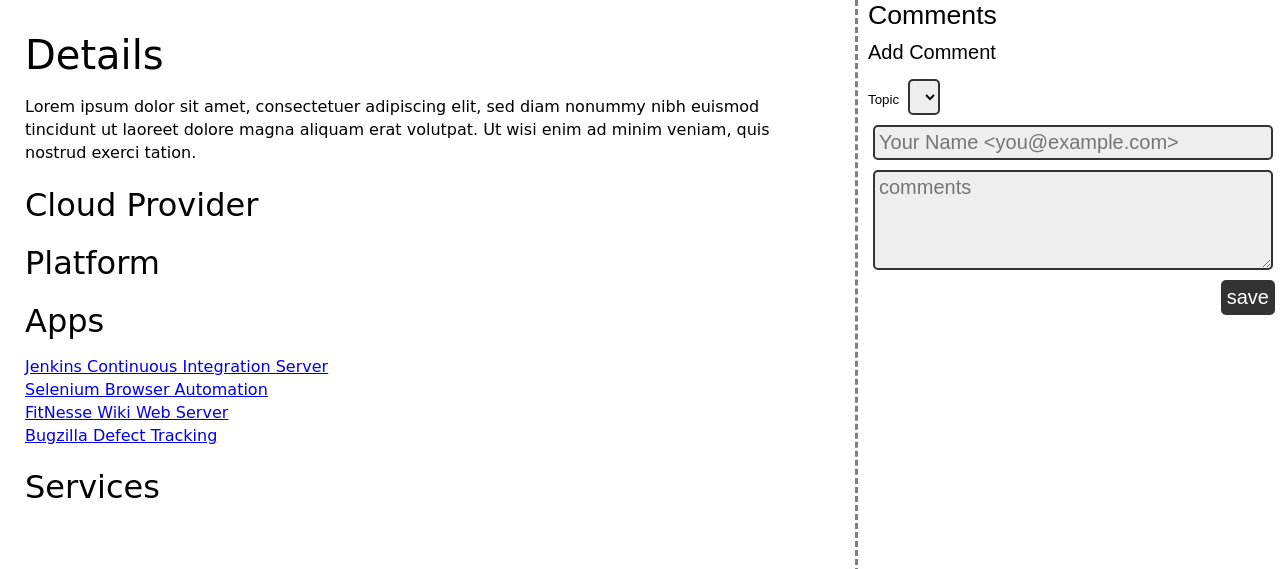
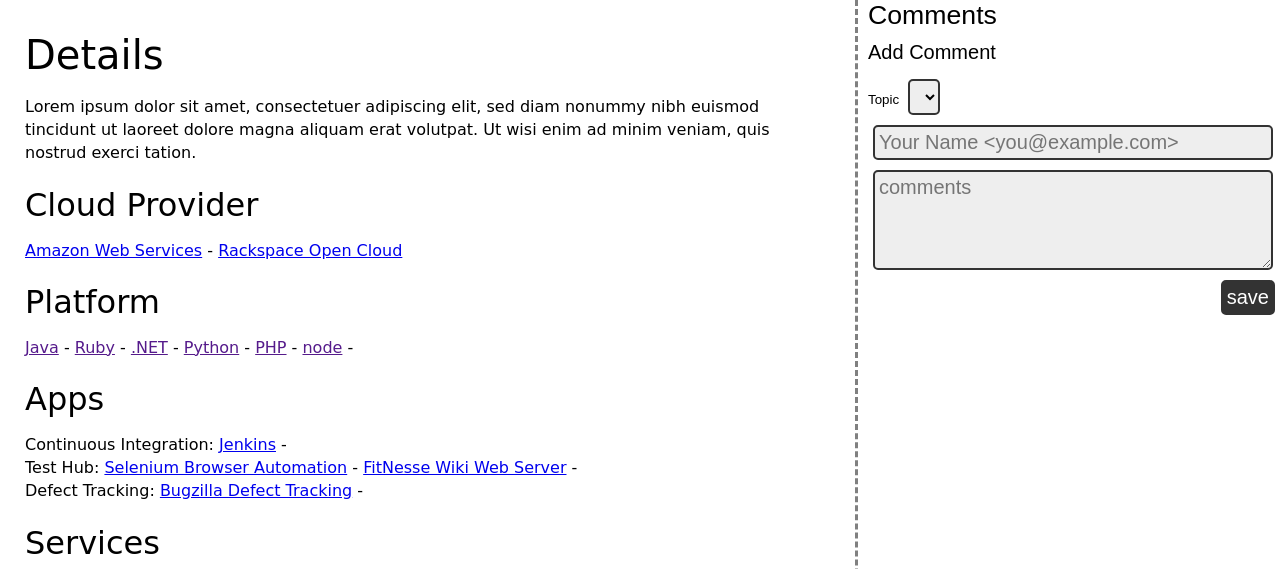
Before and after one commit to fijiaaron/qazar, a Flask app: page /details in a window 1280 px wide. Shown: the top 569 px of the page. Run offline with Flask 2, Linux system fonts and the light colour scheme; lists and menus that the app fills with data are empty.

Commit message:
most recent html changes

```diff
--- a/app/static/css/prototype.css
+++ b/app/static/css/prototype.css
@@ -116,7 +116,7 @@
 }
 
 .menu ul {
-        list-style-type: none; margin:0; padding: 0
+        list-style-type: none; margin:0; padding:0;
 }
 
 .menu li {
--- a/app/templates/details.html
+++ b/app/templates/details.html
@@ -6,16 +6,29 @@
 Lorem ipsum dolor sit amet, consectetuer adipiscing elit, sed diam nonummy nibh euismod tincidunt ut laoreet dolore magna aliquam erat volutpat. Ut wisi enim ad minim veniam, quis nostrud exerci tation.
 </p>
 <h2> Cloud Provider </h2>
+<p>
+	<a href="http://aws.amazon.com/" onclick="window.open('http://aws.amazon.com'); return false;">Amazon Web Services</a>
+ -
+	<a href="http://www.rackspace.com/information/aboutus/" onclick="window.open('http://www.rackspace.com/information/aboutus/'); return false;">Rackspace Open Cloud</a>
+	<br>
+</p>
 <h2> Platform </h2>
+<p>
+	<a href="" onclick="window.open(''); return false;"> Java</a> -
+	<a href="" onclick="window.open(''); return false;"> Ruby</a> -
+	<a href="" onclick="window.open(''); return false;"> .NET</a> -
+	<a href="" onclick="window.open(''); return false;"> Python</a> -
+	<a href="" onclick="window.open(''); return false;"> PHP</a> -
+	<a href="" onclick="window.open(''); return false;"> node</a> -
+</p>
 <h2> Apps </h2>
 <p>
-	<a href="https://wiki.jenkins-ci.org/display/JENKINS/Meet+Jenkins">Jenkins Continuous Integration Server</a>
+	Continuous Integration: <a href="https://wiki.jenkins-ci.org/display/JENKINS/Meet+Jenkins" onclick="window.open('https://wiki.jenkins-ci.org/display/JENKINS/Meet+Jenkins'); return false;">Jenkins</a> -
 	<br>
-	<a href="http://docs.seleniumhq.org/">Selenium Browser Automation</a>
+	Test Hub: <a href="http://docs.seleniumhq.org" onclick="window.open('http://docs.seleniumhq.org');return false;"> Selenium Browser Automation</a> -
+	<a href="http://fitnesse.org/" onclick="window.open('http://fitnesse.org');return false;"> FitNesse Wiki Web Server</a> -
 	<br>
-	<a href="http://fitnesse.org/">FitNesse Wiki Web Server</a>
-	<br>
-	<a href="http://www.bugzilla.org/about/">Bugzilla Defect Tracking</a>
+	Defect Tracking: <a href="http://www.bugzilla.org/about/" onclick="window.open('http://www.bugzilla.org/about/'); return false;"> Bugzilla Defect Tracking</a> -
 </p>
 <h2> Services </h2>
 <br><br>
@@ -26,7 +39,7 @@
  Typi non habent claritatem insitam; est usus legentis in iis qui facit eorum claritatem. Investigationes demonstraverunt lectores legere me lius quod ii legunt saepius. Claritas est etiam processus dynamicus, qui sequitur mutationem consuetudium lectorum. Mirum est notare quam littera gothica, quam nunc putamus parum claram, anteposuerit litterarum formas humanitatis per seacula quarta decima et quinta decima. Eodem modo typi, qui nunc nobis videntur parum clari, fiant sollemnes in futurum.
 </p>
 
-<div style="float:right">
-	<a href="/register"><input type="button" value="Sign Up"/></a>
+<div style="float:right; padding-bottom: 20px;">
+	<a href="/register"><input type="button" value="Get Started"/></a>
 </div>
 {% endblock %}
--- a/app/templates/layout.html
+++ b/app/templates/layout.html
@@ -8,6 +8,12 @@
                     table { border-collapse: collapse; }
                     table, td { vertical-align: top; }
                 </style>
+        <script>
+            function popUp()
+            {
+
+            }
+        </script>
     </head>
     <body>
         <div class="wrapper">
@@ -27,6 +33,8 @@
                 </tr>
             </table>
         </div> <!-- end wrapper -->
+        <br>
+        <br>
         <div class="footer" style="border-top: 1px solid gray; background: #ddd">
             <ul class="menu" style="margin: 1em">
                 <li>
```
Also changed, not shown: app/templates/payment.html (+16 -0 lines), app/templates/register.html (+1 -15 lines), 6 other files.
